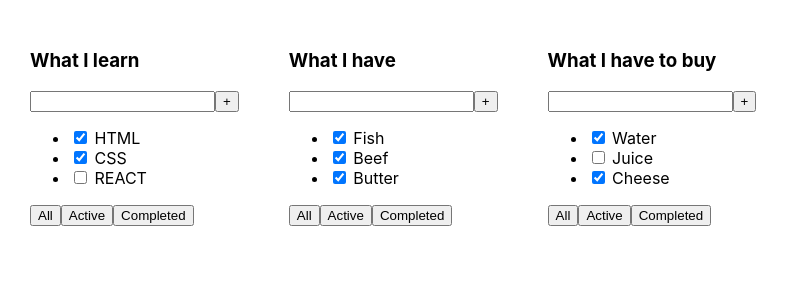
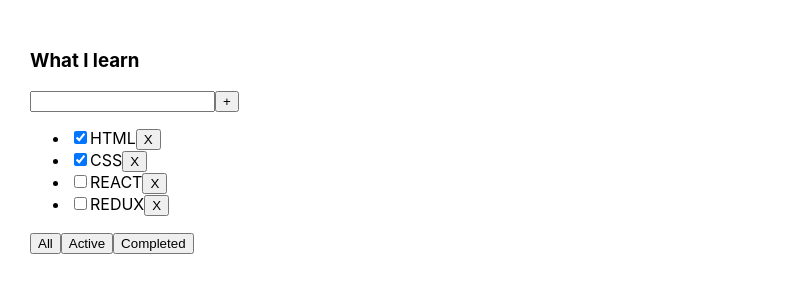
Before and after one commit to Roman160784/it-incubator-todolist-ts-01-with-YARN, a React (Create React App) app: page / in a window 1280 px wide. Shown: the top 300 px of the page, without its empty margins (0-789 px from the left). Built offline with nearby package versions, Linux system fonts and the light colour scheme.

Commit message:
21.11.2021

```diff
--- a/src/App.tsx
+++ b/src/App.tsx
@@ -1,8 +1,10 @@
 // import { type } from 'os';
-import React from 'react';
+import { type } from 'os';
+import React, { useState } from 'react';
 import './App.css';
-import ToDoList from './ToDoList'
+import ToDoList from './ToDoList';
 
+export type FilterValueType = 'all' | 'active' | 'completed' //зачем создавать, если есть в туду листе
 
 export type TaskType = {
     title: string
@@ -13,30 +15,41 @@
 function App() {
 
     const todoListTitle_1: string = 'What I learn'
-    const todoListTitle_2: string = 'What I have'
-    const todoListTitle_3: string = 'What I have to buy'
 
-    const task_1: Array<TaskType> = [
+    const [tasks, setTasks] = useState<Array<TaskType>>([
         { id: 1, title: 'HTML', isDone: true },
         { id: 2, title: 'CSS', isDone: true },
         { id: 3, title: 'REACT', isDone: false },
-    ]
-    const task_2: Array<TaskType> = [
-        { id: 4, title: 'Fish', isDone: true },
-        { id: 5, title: 'Beef', isDone: true },
-        { id: 6, title: 'Butter', isDone: true },
-    ]
-    const task_3: Array<TaskType> = [
-        { id: 7, title: 'Water', isDone: true },
-        { id: 8, title: 'Juice', isDone: false },
-        { id: 9, title: 'Cheese', isDone: true },
-    ]
+        { id: 4, title: 'REDUX', isDone: false },
+    ])
 
+    function removeTask(taskID: number) {
+        setTasks(tasks.filter(task => task.id !== taskID))
+    }
+
+    const [filter, setFilter] = useState<'all' | 'active' | 'completed'>('all'); //зачем второе all
+
+    function changeFilter(filter: 'all' | 'active' | 'completed') {
+        setFilter(filter)
+    }
+
+    let tasksForRender = tasks
+    if (filter === 'active') {
+        tasksForRender = tasks.filter(t => t.isDone === false)
+    }
+    if (filter === 'completed') {
+        tasksForRender = tasks.filter(t => t.isDone === true)
+    }
+    // основное, что видим на странице
     return (
         <div className='App'>
-            <ToDoList title={todoListTitle_1} tasks={task_1} />
-            <ToDoList title={todoListTitle_2} tasks={task_2} />
-            <ToDoList title={todoListTitle_3} tasks={task_3} />
+            <ToDoList
+                title={todoListTitle_1}
+                tasks={tasksForRender}
+                removeTask={removeTask}
+                changeFilter={changeFilter}
+            />
+
         </div>
     );
 }
--- a/src/ToDoList.tsx
+++ b/src/ToDoList.tsx
@@ -1,13 +1,26 @@
 import React from 'react';
 import App from './App';
 import { TaskType } from './App'
+import { FilterValueType } from './App'
 
 type PropsTupe = {
     title: string
     tasks: Array<TaskType>
+    removeTask: (taskID: number) => void
+    changeFilter: (filter: 'all' | 'active' | 'completed') => void
 }
 
 function ToDoList(props: PropsTupe) {
+
+    const tasksJSX = props.tasks.map(task =>
+        <li key={task.id}>
+            <input type="checkbox" checked={task.isDone} />
+            <span>{task.title}</span>
+            <button onClick={() => { props.removeTask(task.id) }}>X</button>
+        </li>
+
+    )
+
     return (
 
         <div>
@@ -17,14 +30,12 @@
                 <button>+</button>
             </div>
             <ul>
-                <li><input type="checkbox" checked={props.tasks[0].isDone} /> <span>{props.tasks[0].title}</span></li>
-                <li><input type="checkbox" checked={props.tasks[1].isDone} /> <span>{props.tasks[1].title}</span></li>
-                <li><input type="checkbox" checked={props.tasks[2].isDone} /> <span>{props.tasks[2].title}</span></li>
+                {tasksJSX}
             </ul>
             <div>
-                <button>All</button>
-                <button>Active</button>
-                <button>Completed</button>
+                <button onClick={()=> { props.changeFilter('all') } }>All</button>
+                <button onClick={()=> { props.changeFilter('active') }}>Active</button>
+                <button onClick={()=> { props.changeFilter('completed') }}>Completed</button>
             </div>
         </div>
 
```
